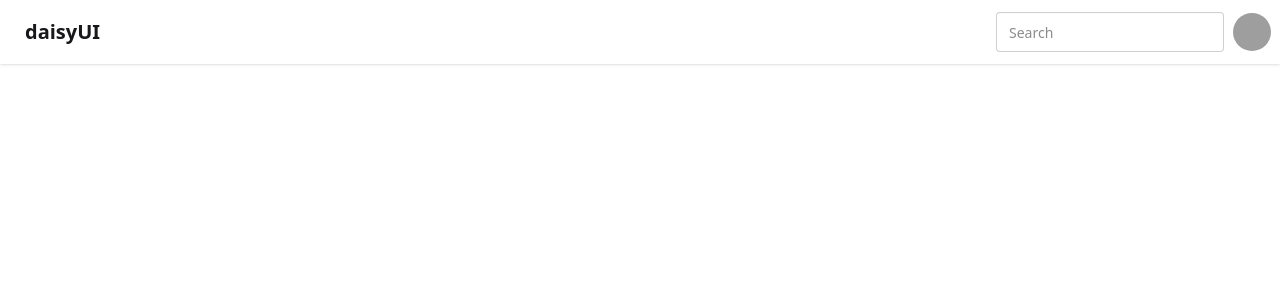
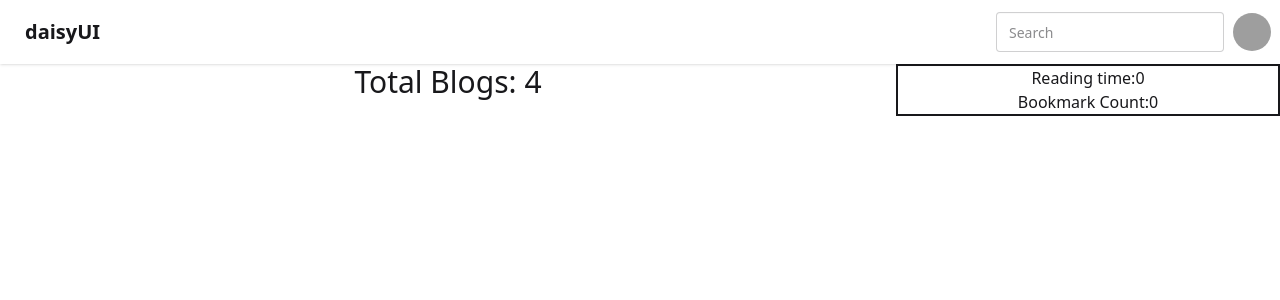
Before and after one commit to Al-AminWeb/my-blogs-react, a React (Vite) app: page / in a window 1280 px wide. Shown: the top 300 px of the page. Built offline with nearby package versions, Linux system fonts and the light colour scheme; grey boxes are pictures that could not be loaded.

Commit message:
json data added and fetched and the how many blogs are there is shown

```diff
--- /dev/null
+++ b/public/blogs.json
@@ -0,0 +1,55 @@
+[
+  {
+    "id": 1,
+    "cover": "https://i.ibb.co/84Zfw2n/1.jpg",
+    "title": "Top 10 ES6 Features You Must Know",
+    "author_img": "https://i.ibb.co/VvLNdLL/boy1.png",
+    "author": "Hamza Sohail",
+    "posted_date": "September 15, 2023",
+    "reading_time": 5,
+    "hashtags": [
+      "beginners",
+      "es6"
+    ]
+  },
+  {
+    "id": 2,
+    "cover": "https://i.ibb.co/6N2dgnZ/2.png",
+    "title": "JavaScript Objects for Absolute Beginners: A Fun Introduction",
+    "author_img": "https://i.ibb.co/7rFSJx5/girl1.jpg",
+    "author": "Sajal Ali",
+    "posted_date": "August 28, 2023",
+    "reading_time": 4,
+    "hashtags": [
+      "javascript",
+      "coding",
+      "dev"
+    ]
+  },
+  {
+    "id": 3,
+    "cover": "https://i.ibb.co/RzGzcPg/3.png",
+    "title": "Component lifecycle in React — Class component vs Functional component",
+    "author_img": "https://i.ibb.co/vwGwnhT/boy2.jpg",
+    "author": "Feroze Khan",
+    "posted_date": "July 10, 2023",
+    "reading_time": 10,
+    "hashtags": [
+      "mid_level",
+      "react"
+    ]
+  },
+  {
+    "id": 4,
+    "cover": "https://i.ibb.co/vvTfkcv/4.jpg",
+    "title": "Free images and resources collection for website",
+    "author_img": "https://i.ibb.co/Sn7zB4q/girl2.jpg",
+    "author": "Anmol Baloch",
+    "posted_date": "June 5, 2023",
+    "reading_time": 9,
+    "hashtags": [
+      "development",
+      "resources"
+    ]
+  }
+]
--- a/src/App.jsx
+++ b/src/App.jsx
@@ -1,6 +1,7 @@
 
 import './App.css'
 import Navbar from "./components/navbar/Navbar.jsx";
+import Blogs from "./components/blogs/Blogs.jsx";
 
 function App() {
 
@@ -8,6 +9,18 @@ function App() {
   return (
     <>
       <Navbar></Navbar>
+
+        <div className="main-container flex text-center">
+            <div className="left-container w-[70%]">
+
+
+                <Blogs></Blogs>
+            </div>
+            <div className="right-container w-[30%] border-2">
+                <h1>Reading time:0</h1>
+                <h1>Bookmark Count:0</h1>
+            </div>
+        </div>
     </>
   )
 }
--- /dev/null
+++ b/src/components/blogs/Blogs.jsx
@@ -0,0 +1,21 @@
+import React, {useEffect, useState} from 'react';
+
+const Blogs = () => {
+const [blogs, setBlogs] = useState([]);
+
+    useEffect(() => {
+        fetch("blogs.json")
+        .then(res => res.json())
+        .then(data => setBlogs(data))
+    }, []);
+
+    console.log(blogs);
+
+    return (
+        <div>
+            <h1 className='text-3xl'>Total Blogs: {blogs.length}</h1>
+        </div>
+    );
+};
+
+export default Blogs;
```
Also changed, not shown: tailwind.config.js (added).
